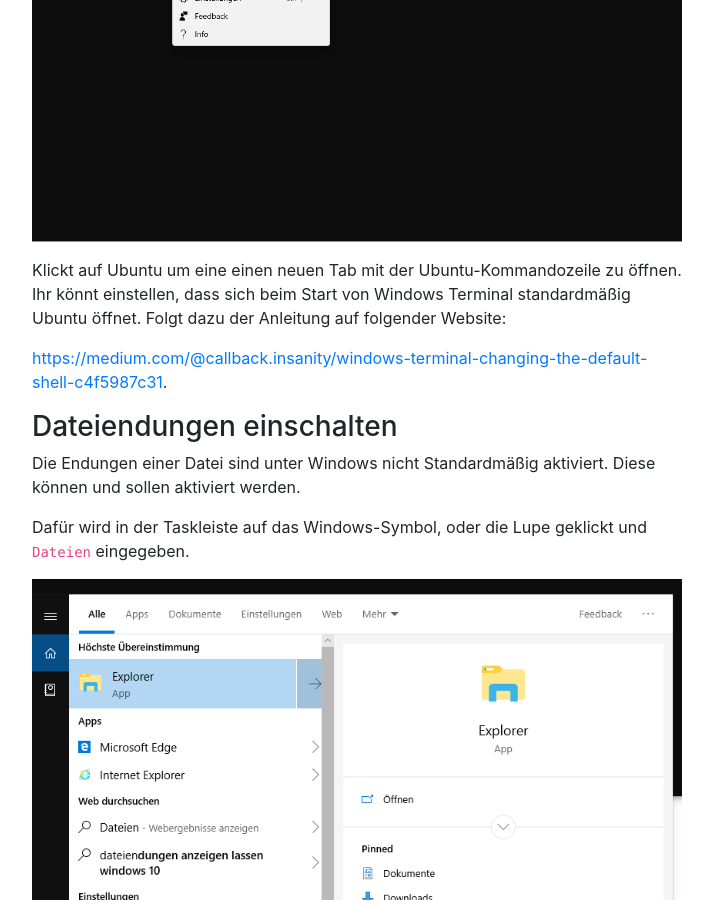
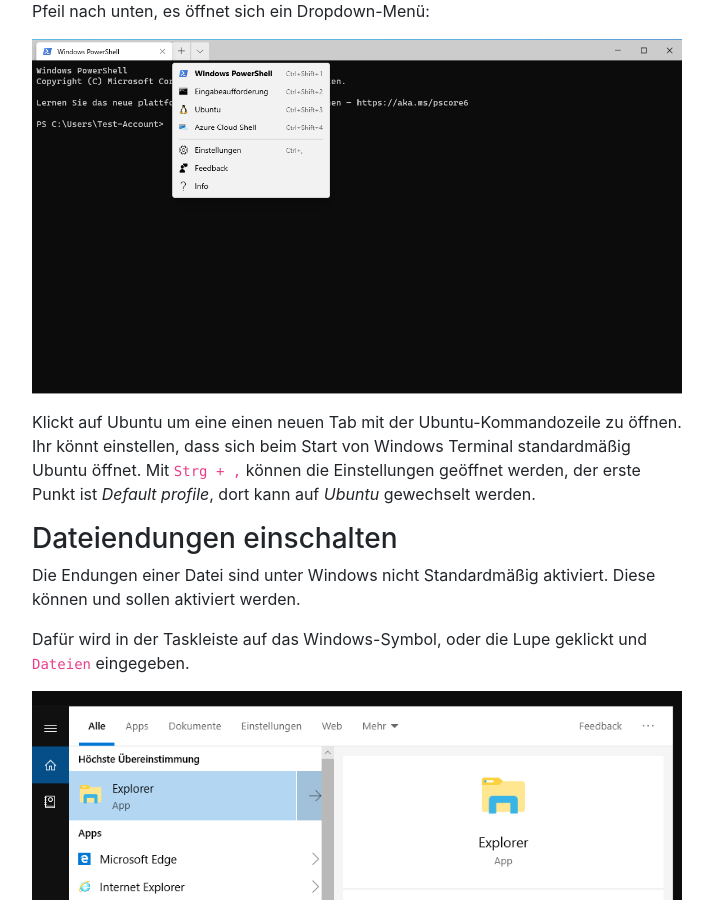
Before and after one commit to pep-dortmund/homepage-toolbox, a Jekyll site: the page built from install/windows.md, in a window 1280 px wide and 900 px high, scrolled down 10907 px. Shown: the whole window, without its empty margins (283-996 px from the left). Built offline with Jekyll 4.4.1, drawn with Linux system fonts in a browser that asks for light colours; some of the changed text lies outside the part shown.

Commit message:
windows install expl why so long terminal default through settings

```diff
--- a/install/windows.md
+++ b/install/windows.md
@@ -17,6 +17,14 @@
 
 Diese Installation verwendet das [Windows Subsystem for Linux](https://docs.microsoft.com/en-us/windows/wsl/install-win10),
 um eine Ubuntu Installation verwenden zu können ohne ein komplett neues Betriebssystem installieren zu müssen.
+
+__Die Installationsanleitung wirkt lang, das liegt daran, dass
+wir jeden Schritt erklären und fast immer Screenshots eingefügt haben.__
+
+__Lest euch jeden Schritt durch, stellt sicher,
+dass Befehle richtig kopiert oder abgetippt wurden.
+Falls etwas nicht funktioniert findet ihr unter [Hilfe](/problem)
+die Hinweise wie ihr uns am besten kontaktieren könnt.__
 
 <div class="row" style="padding: 10px">
   <div class="col-md-4" align="center">
@@ -189,9 +197,9 @@
 <img alt="" src="/img/windows_terminal_02.png" style="width: 100%;" />
 
 Klickt auf Ubuntu um eine einen neuen Tab mit der Ubuntu-Kommandozeile zu öffnen. Ihr könnt einstellen, dass sich beim Start von Windows Terminal
-standardmäßig Ubuntu öffnet. Folgt dazu der Anleitung auf folgender Website:
-
-[https://medium.com/@callback.insanity/windows-terminal-changing-the-default-shell-c4f5987c31](https://medium.com/@callback.insanity/windows-terminal-changing-the-default-shell-c4f5987c31).
+standardmäßig Ubuntu öffnet.
+Mit `Strg + ,` können die Einstellungen geöffnet werden,
+der erste Punkt ist _Default profile_, dort kann auf *Ubuntu* gewechselt werden.
 
 
 
```
